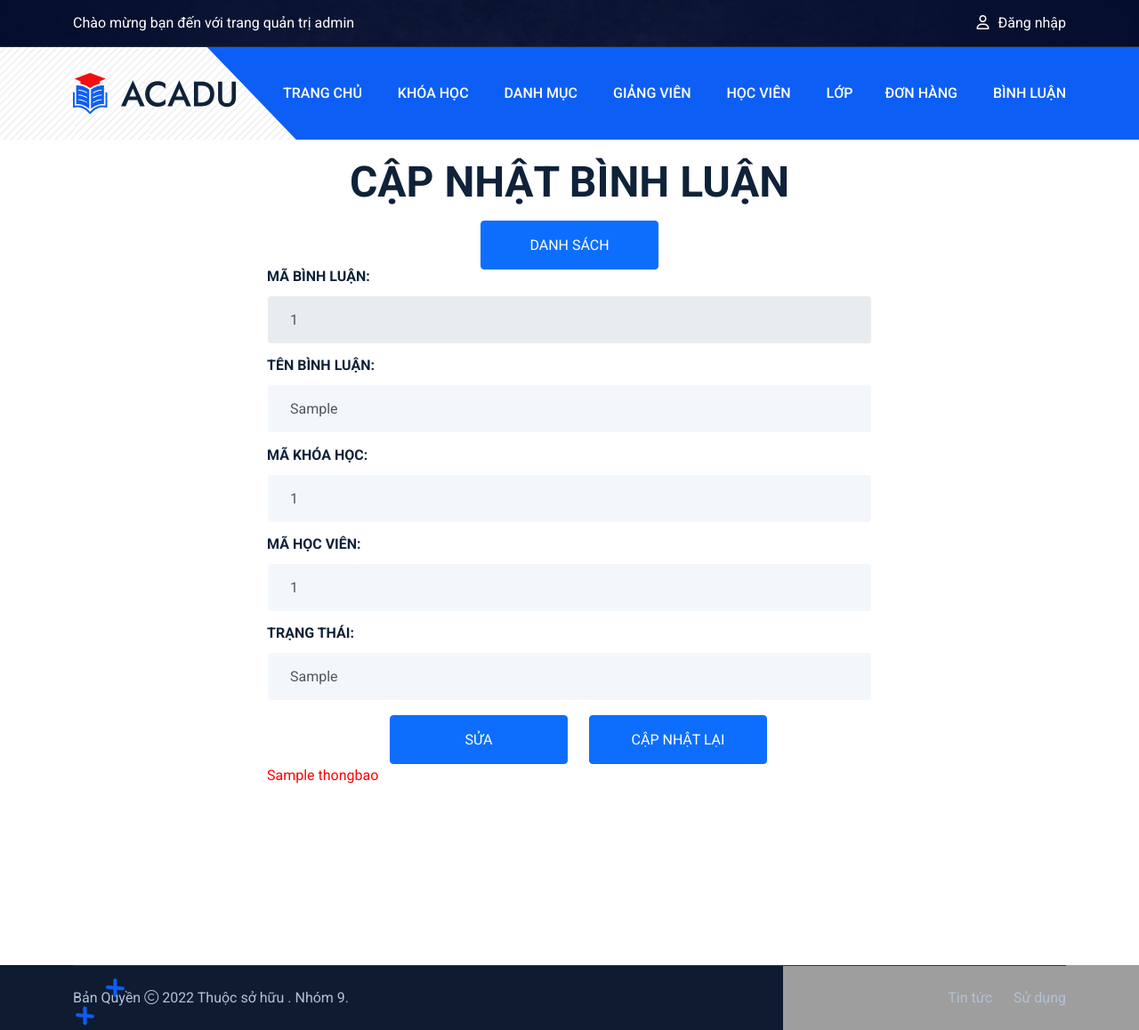
After one commit to dannaph26950/du_an_1_nhom9, a PHP site: template admin/view/binhluan/editbinhluan.php in a window 1280 px wide. The commit adds this page. Shown: the whole page at 89% size. Run offline with PHP 8.4, Linux system fonts and the light colour scheme; the template is opened without the code that fills it: most values are stand-ins (such as "Sample title", 1, 10 or a date in 2020); grey boxes are pictures that could not be loaded.

Commit message:
update binhluan

```diff
--- /dev/null
+++ b/admin/view/binhluan/editbinhluan.php
@@ -0,0 +1,66 @@
+<!--                PHP-->
+<?php
+
+foreach ($list_binhluan as $key => $value){
+
+    ?>
+    <main>
+        <center><h1 style="margin-top: 20px;">CẬP NHẬT BÌNH LUẬN</h1>
+        </center>
+        <center>
+            <a href="index.php?act=list_danhmuc"><input type="submit" value="DANH SÁCH" name="" class="btn btn-primary" style="width: 200px" ></a>
+        </center>
+        <div class="import-dm">
+            <form action="index.php?act=update_danhmuc" method="post">
+
+
+                <div style="margin: 0px 300px ;">
+
+                    <div class="mb-3">
+                        <label for="exampleInputEmail1" class="form-label" style="font-weight: bold">MÃ BÌNH LUẬN: </label>
+                        <input type="text" class="form-control" id="exampleInputEmail1" aria-describedby="emailHelp" name="id_binh_luan_disabled" value="<?php if (isset($value['id_binh_luan']) && ($value['id_binh_luan'] != '')) echo $value['id_binh_luan']?>" disabled>
+                    </div>
+
+                    <div class="mb-3">
+                        <label for="exampleInputEmail1" class="form-label" style="font-weight: bold">TÊN BÌNH LUẬN:</label>
+                        <input type="text" class="form-control" id="exampleInputEmail1" aria-describedby="emailHelp" name="ten_bl" value="<?php if (isset($value['ten_bl']) && ($value['ten_bl'] != '')) echo $value['ten_bl']?>">
+                    </div>
+                    <div class="mb-3">
+                        <label for="exampleInputEmail1" class="form-label" style="font-weight: bold">MÃ KHÓA HỌC:</label>
+                        <input type="text" class="form-control" id="exampleInputEmail1" aria-describedby="emailHelp" name="id_khoa_hoc" value="<?php if (isset($value['id_khoa_hoc']) && ($value['id_khoa_hoc'] != '')) echo $value['id_khoa_hoc']?>">
+                    </div>
+                    <div class="mb-3">
+                        <label for="exampleInputEmail1" class="form-label" style="font-weight: bold">MÃ HỌC VIÊN:</label>
+                        <input type="text" class="form-control" id="exampleInputEmail1" aria-describedby="emailHelp" name="id_hoc_vien" value="<?php if (isset($value['id_hoc_vien']) && ($value['id_hoc_vien'] != '')) echo $value['id_hoc_vien']?>">
+                    </div>
+                    <div class="mb-3">
+                        <label for="exampleInputEmail1" class="form-label" style="font-weight: bold">TRẠNG THÁI:</label>
+                        <input type="text" class="form-control" id="exampleInputEmail1" aria-describedby="emailHelp" name="trang_thai" value="<?php if (isset($value['trang_thai']) && ($value['trang_thai'] != '')) echo $value['trang_thai']?>">
+                    </div>
+
+                    <center>
+                        <div style= "">
+                            <input type="hidden" name="id_binh_luan" value="<?php if (isset($value['id_binh_luan']) && ($value['id_binh_luan'] != '')) echo $value['id_binh_luan']?>" >
+                            <input type="submit" value="SỬA" name="edit_binhluan" class="btn btn-primary" style="width: 200px; margin: 0px 20px" onclick="location.href='index.php?act=list_binhluan'"  >
+                            <input type="reset" value="CẬP NHẬT LẠI" name=""  class="btn btn-primary" style="width: 200px" >
+                        </div>
+                    </center>
+
+                    <span style="color: red">
+                    <?php
+                    if (isset($thongbao) && ($thongbao != '')){
+                        echo $thongbao;
+                    }
+                    ?>
+        </span>
+                </div>
+
+
+
+            </form>
+
+            <div style="margin-top: 200px; background-color: white"></div>
+        </div>
+    </main>
+    <!--                    PHP-->
+<?php } ?>
```
Also changed, not shown: admin/index.php (+7 -1 lines), admin/view/binhluan/listbinhluan.php (+39 -1 lines).
